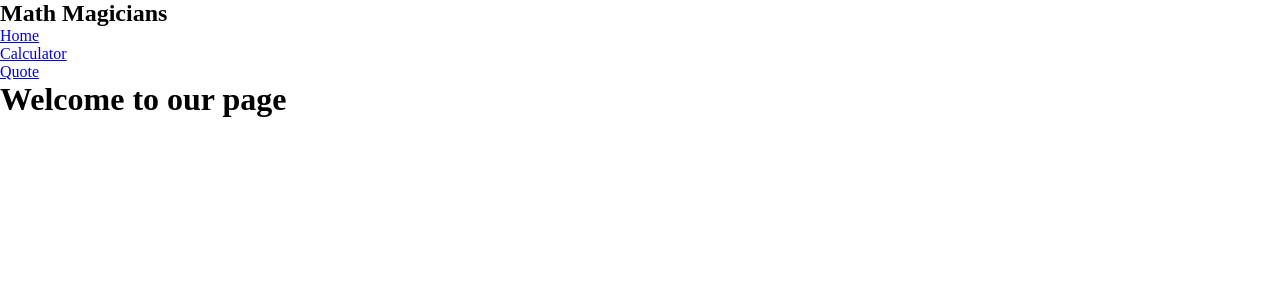
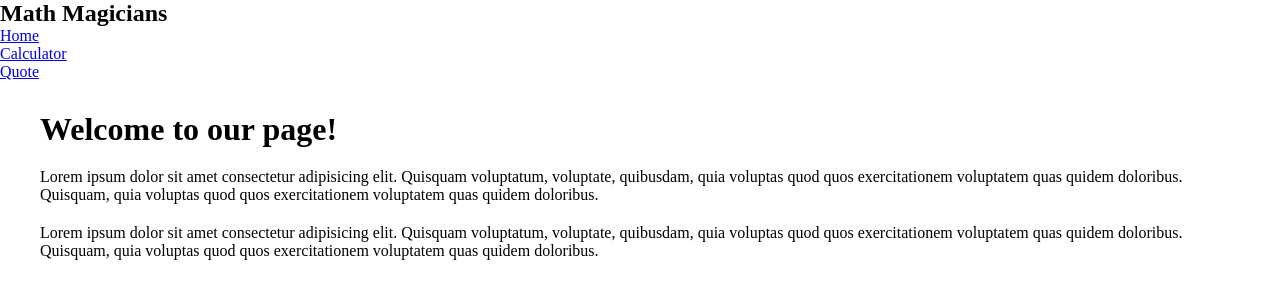
Before and after one commit to K0ppai/Math-Magicians, a React (Create React App) app: page / in a window 1280 px wide. Shown: the top 300 px of the page. Built offline with nearby package versions, Linux system fonts and the light colour scheme.

Commit message:
Add styling for the home component

```diff
--- a/src/components/home.js
+++ b/src/components/home.js
@@ -1,8 +1,22 @@
+import '../styles/home.css';
+
 function Home() {
   return (
-    <>
-      <h1>Welcome to our page</h1>
-    </>
+    <main>
+      <h1>Welcome to our page!</h1>
+      <p>
+        Lorem ipsum dolor sit amet consectetur adipisicing elit. Quisquam
+        voluptatum, voluptate, quibusdam, quia voluptas quod quos
+        exercitationem voluptatem quas quidem doloribus. Quisquam, quia
+        voluptas quod quos exercitationem voluptatem quas quidem doloribus.
+      </p>
+      <p>
+        Lorem ipsum dolor sit amet consectetur adipisicing elit. Quisquam
+        voluptatum, voluptate, quibusdam, quia voluptas quod quos
+        exercitationem voluptatem quas quidem doloribus. Quisquam, quia
+        voluptas quod quos exercitationem voluptatem quas quidem doloribus.
+      </p>
+    </main>
   );
 }
 export default Home;
--- /dev/null
+++ b/src/styles/home.css
@@ -0,0 +1,7 @@
+main{
+  padding: 30px 40px;
+}
+
+p{
+  padding-top: 20px;
+}
```
